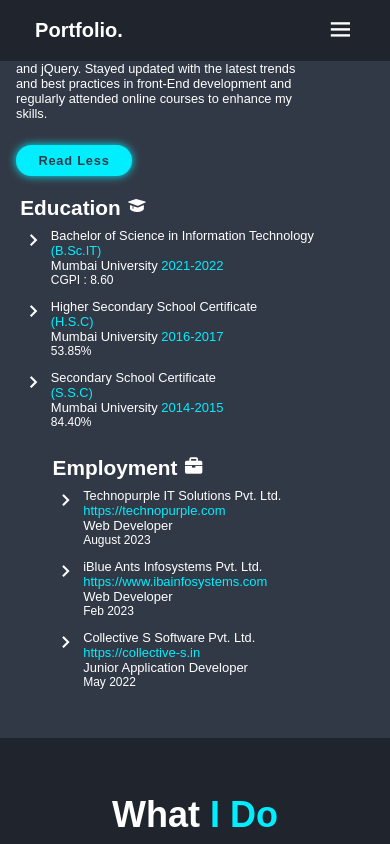
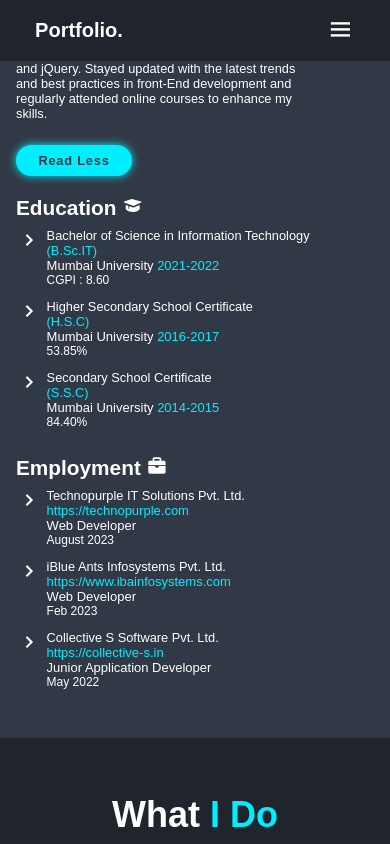
Before and after one commit to MayurssGit/Portfolio, a plain HTML site: page index.html in a window 390 px wide. Both pictures are taken after a click on the button "Read more". Shown: the part 950-1794 px from the top of the page. Drawn offline with nearby package versions, Linux system fonts and the light colour scheme.

Commit message:
Add files via upload

```diff
--- a/style.css
+++ b/style.css
@@ -545,6 +545,8 @@ span {
             display: flex;
             flex-wrap: wrap;
             gap: 15px;
+            justify-content: flex-start;
+
         }
 
 }
```
